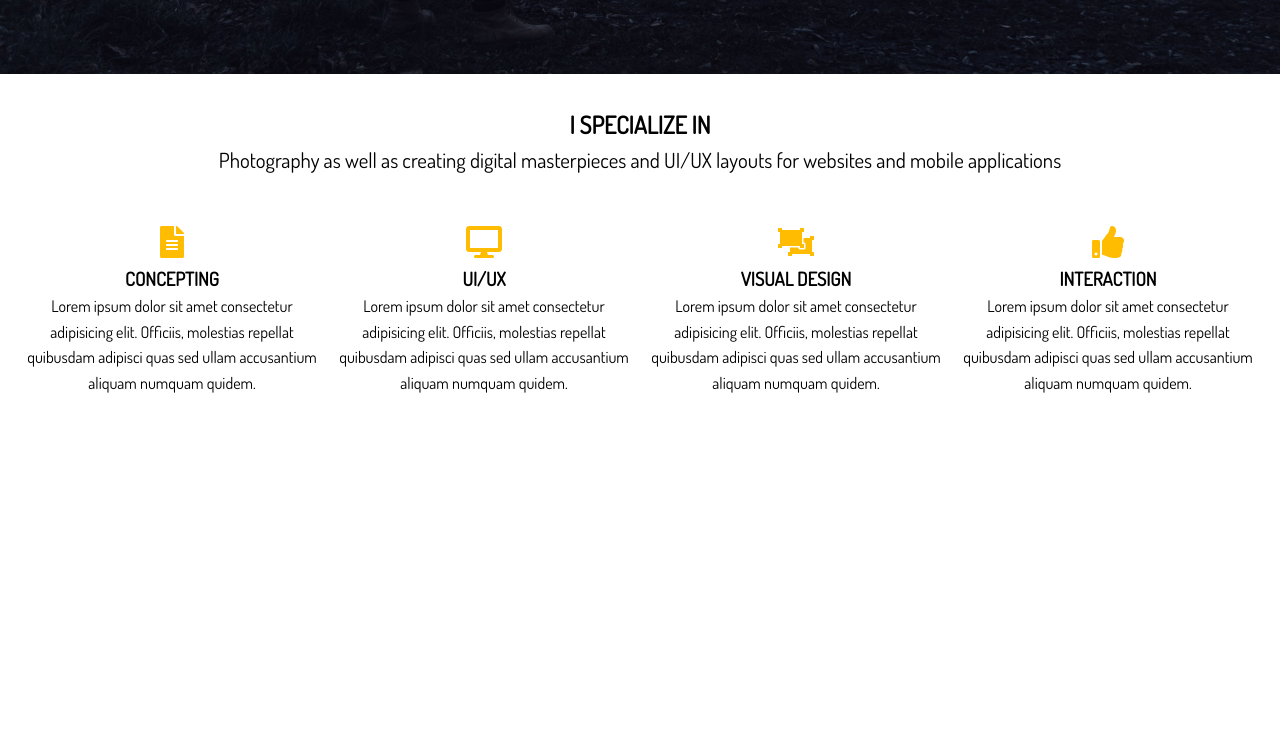
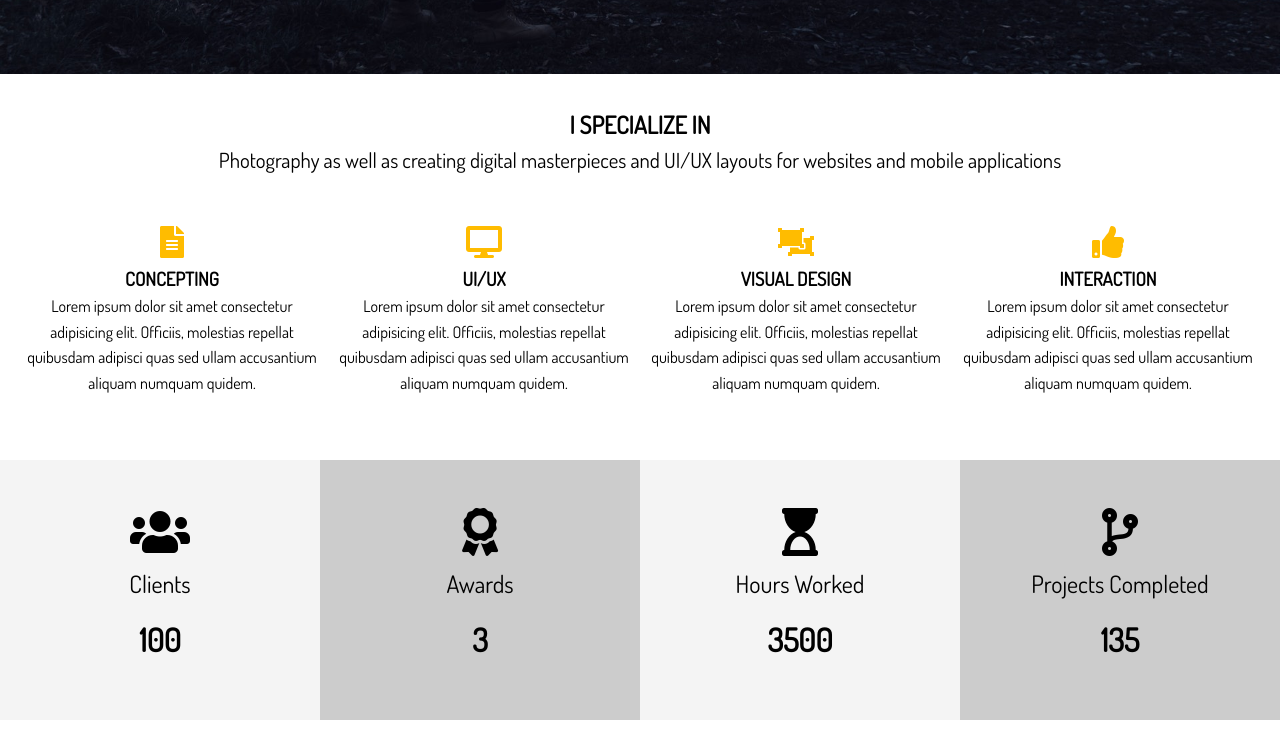
Before and after one commit to RatkoG/Graphic-Design-UI-UX-and-Photography, a website: page dist/index.html in a window 1280 px wide. Shown: the part 726-1478 px from the top of the page. Before the commit the page ends 1154 px from the top, so only its background shows below. Drawn offline with Linux system fonts and the light colour scheme.

Commit message:
Specialize & Stats Section

```diff
--- a/scss/main.scss
+++ b/scss/main.scss
@@ -118,4 +118,37 @@ img {
       }
     }
   }
+
+  // Home Section B
+  &-b {
+    .stats {
+      display: grid;
+      grid-template-columns: repeat(4, 1fr);
+
+      li {
+        line-height: 2;
+
+        &.stats-title {
+          font-size: 1.5rem;
+        }
+
+        &.stats-number {
+          font-size: 2rem;
+          font-weight: bold;
+        }
+      }
+
+      div {
+        padding: 3rem 0;
+
+        &:nth-child(odd) {
+          background: $light-color;
+        }
+
+        &:nth-child(even) {
+          background: $medium-color;
+        }
+      }
+    }
+  }
 }
```
Also changed, not shown: dist/css/main.css, dist/index.html.
